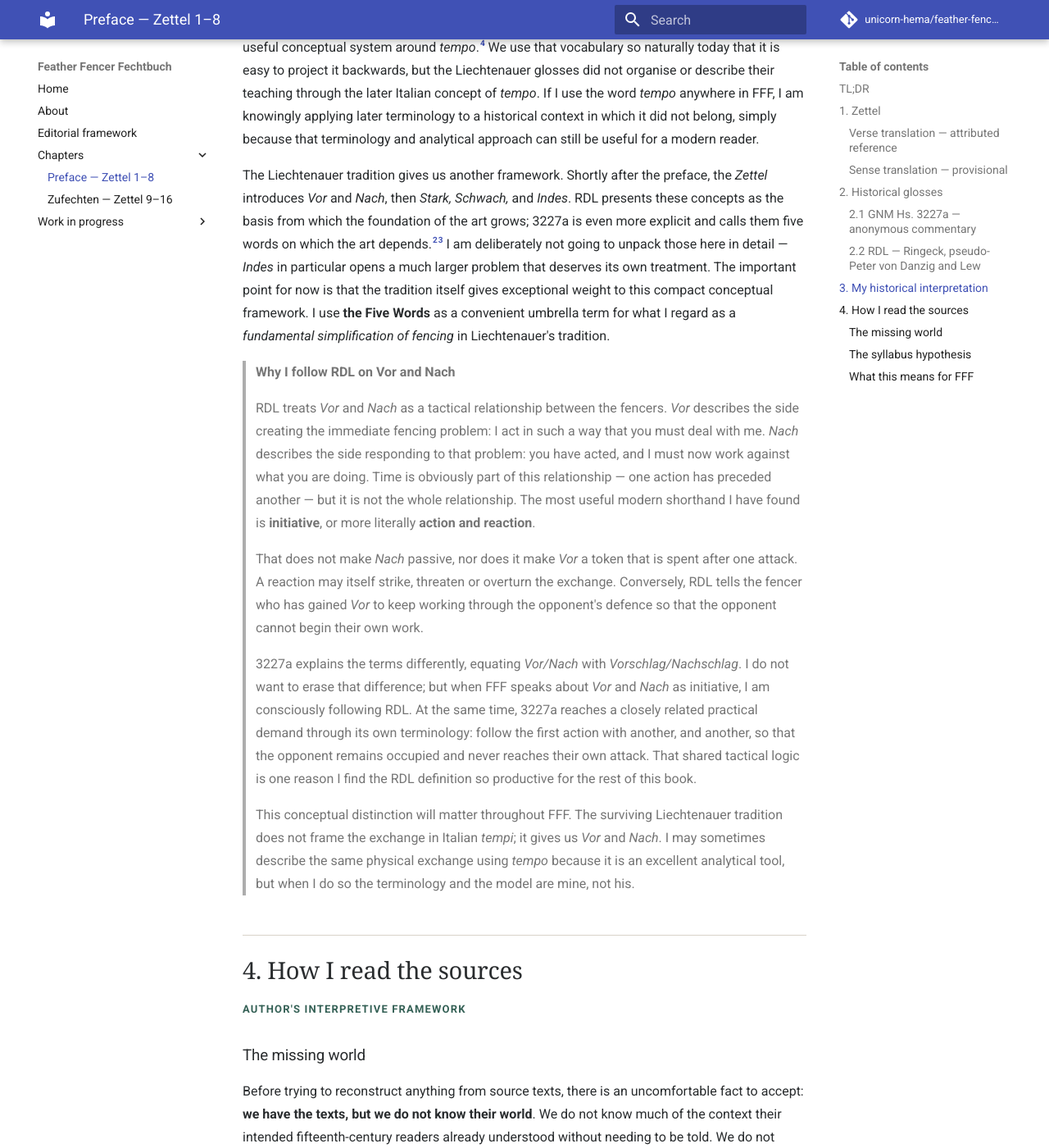
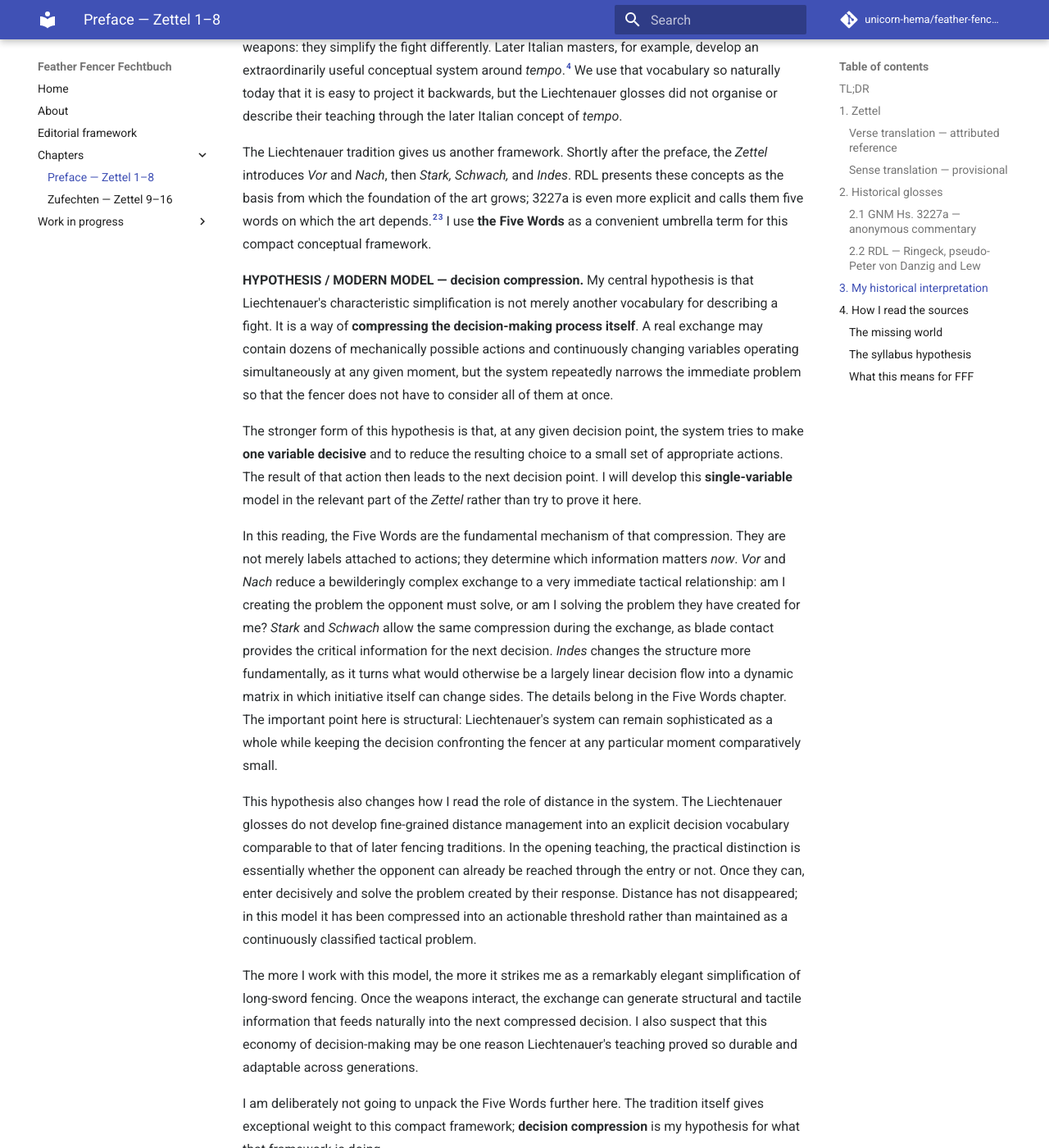
Before and after one commit to unicorn-hema/feather-fencer-fechtbuch, an MkDocs documentation site: the page built from docs/chapters/preface.md, in a window 1280 px wide and 1400 px high, scrolled down 4390 px. Shown: the whole window at 82% size. Built offline with MkDocs 1.6.1 and Material for MkDocs 9.7.7, drawn with Linux system fonts in a browser that asks for light colours; comment, search, counter and statistics services are not loaded; some of the changed text lies outside the part shown.

Commit message:
Revise Preface with decision compression model
Publish the approved complete Preface revision with decision compression as its central interpretive hypothesis.

```diff
--- a/docs/chapters/preface.md
+++ b/docs/chapters/preface.md
@@ -15,7 +15,7 @@ The verses conventionally numbered 1–8 appear to be a general preface to Liech
 
 ## TL;DR
 
-The surviving Liechtenauer tradition does not begin by giving us a catalogue of techniques. It begins by placing fencing within a broader art, and shortly afterwards gives us a small set of concepts through which that art is to be understood: *Vor, Nach, Stark, Schwach,* and *Indes*. I read those concepts as a fundamental simplification of the otherwise overwhelming complexity of sword fighting. In particular, I follow the RDL glosses in reading *Vor* and *Nach* primarily as a relationship of initiative — or, more literally, action and reaction — rather than as an early version of the later Italian concept of *tempo*.
+The surviving Liechtenauer tradition does not present us with a mere catalogue of techniques. It places fencing within a broader art, and shortly afterwards gives us a small set of concepts through which that art is to be understood: *Vor, Nach, Stark, Schwach,* and *Indes*. My central hypothesis is that these **Five Words** are not merely important vocabulary, but the core mechanism of Liechtenauer's distinctive simplification of sword fighting: **decision compression**. Rather than requiring the fencer to consciously manage every relevant variable of an ongoing exchange all at once, the system repeatedly reduces the immediate problem to a small number of tactically useful relationships and actions.
 
 The rest of this chapter is not a reconstruction of verses 1–8, but an explanation of the lens through which FFF will read everything that follows. Two assumptions are particularly important. First, the surviving texts give us only fragments of the world in which this fencing existed; even a technically convincing reconstruction cannot restore context that was never written down. Second, I read the *Zettel* as something like a curriculum map for a “course in the art of fencing according to Master Liechtenauer”, and the glosses as textbooks or teaching commentaries for that course. In that reading, many of the plays are teaching tools rather than literal recipes for complete fights.
 
@@ -95,21 +95,23 @@ RDL also gives a different explicit account of *Vor* and *Nach* from 3227a. If t
 
 <p class="fff-label">Author's reading · the conceptual frame of the art</p>
 
-Fencing is far too complicated to perceive in its entirety while actually doing it. Two people can move forward and backward, change measure, attack, counterattack, defend, bind, disengage, feint, provoke and alter their intentions continuously, while each movement changes the possibilities available to both of them. In reality, everyone is facing the same physical problem with broadly the same set of tools available. Yet the human mind cannot keep up with that problem in its entirety at fighting speed. Historical fencing systems therefore do something more important than merely supply collections of techniques: they decide how to simplify the fight enough for the fencer to comprehend it in real time.
+Fencing is far too complicated to perceive in its entirety while actually doing it. Two people can move forward and backward, change measure, attack, counterattack, defend, bind, disengage, feint, provoke and alter their intentions continuously, while each move changes the possibilities available to both of them. In reality, everyone is facing the same physical problem with broadly the same set of tools available. Yet the human mind cannot keep up with that problem in its entirety at fighting speed. Historical fencing systems therefore do something more important than merely supply collections of actions and techniques: they simplify the fight enough for the fencer to comprehend it in real time.
 
-I think this is one of the most important lenses through which to understand why fencing traditions can look so different while working with the same human bodies and broadly similar weapons: they simplify the fight differently. Later Italian fencing develops an extraordinarily useful conceptual system around *tempo*.[^tempo] We use that vocabulary so naturally today that it is easy to project it backwards, but the Liechtenauer glosses did not organise or describe their teaching through the later Italian concept of *tempo*. If I use the word *tempo* anywhere in FFF, I am knowingly applying later terminology to a historical context in which it did not belong, simply because that terminology and analytical approach can still be useful for a modern reader.
+I think this is one of the most important lenses through which to understand why fencing traditions can look so different while working with the same human bodies and broadly similar weapons: they simplify the fight differently. Later Italian masters, for example, develop an extraordinarily useful conceptual system around *tempo*.[^tempo] We use that vocabulary so naturally today that it is easy to project it backwards, but the Liechtenauer glosses did not organise or describe their teaching through the later Italian concept of *tempo*.
 
-The Liechtenauer tradition gives us another framework. Shortly after the preface, the *Zettel* introduces *Vor* and *Nach*, then *Stark, Schwach,* and *Indes*. RDL presents these concepts as the basis from which the foundation of the art grows; 3227a is even more explicit and calls them five words on which the art depends.[^gloss-3227a][^gloss-rdl] I am deliberately not going to unpack those here in detail — *Indes* in particular opens a much larger problem that deserves its own treatment. The important point for now is that the tradition itself gives exceptional weight to this compact conceptual framework. I use **the Five Words** as a convenient umbrella term for what I regard as a *fundamental simplification of fencing* in Liechtenauer's tradition.
+The Liechtenauer tradition gives us another framework. Shortly after the preface, the *Zettel* introduces *Vor* and *Nach*, then *Stark, Schwach,* and *Indes*. RDL presents these concepts as the basis from which the foundation of the art grows; 3227a is even more explicit and calls them five words on which the art depends.[^gloss-3227a][^gloss-rdl] I use **the Five Words** as a convenient umbrella term for this compact conceptual framework.
 
-> **Why I follow RDL on Vor and Nach**
->
-> RDL treats *Vor* and *Nach* as a tactical relationship between the fencers. *Vor* describes the side creating the immediate fencing problem: I act in such a way that you must deal with me. *Nach* describes the side responding to that problem: you have acted, and I must now work against what you are doing. Time is obviously part of this relationship — one action has preceded another — but it is not the whole relationship. The most useful modern shorthand I have found is **initiative**, or more literally **action and reaction**.
->
-> That does not make *Nach* passive, nor does it make *Vor* a token that is spent after one attack. A reaction may itself strike, threaten or overturn the exchange. Conversely, RDL tells the fencer who has gained *Vor* to keep working through the opponent's defence so that the opponent cannot begin their own work.
->
-> 3227a explains the terms differently, equating *Vor/Nach* with *Vorschlag/Nachschlag*. I do not want to erase that difference; but when FFF speaks about *Vor* and *Nach* as initiative, I am consciously following RDL. At the same time, 3227a reaches a closely related practical demand through its own terminology: follow the first action with another, and another, so that the opponent remains occupied and never reaches their own attack. That shared tactical logic is one reason I find the RDL definition so productive for the rest of this book.
->
-> This conceptual distinction will matter throughout FFF. The surviving Liechtenauer tradition does not frame the exchange in Italian *tempi*; it gives us *Vor* and *Nach*. I may sometimes describe the same physical exchange using *tempo* because it is an excellent analytical tool, but when I do so the terminology and the model are mine, not his.
+**HYPOTHESIS / MODERN MODEL — decision compression.** My central hypothesis is that Liechtenauer's characteristic simplification is not merely another vocabulary for describing a fight. It is a way of **compressing the decision-making process itself**. A real exchange may contain dozens of mechanically possible actions and continuously changing variables operating simultaneously at any given moment, but the system repeatedly narrows the immediate problem so that the fencer does not have to consider all of them at once.
+
+The stronger form of this hypothesis is that, at any given decision point, the system tries to make **one variable decisive** and to reduce the resulting choice to a small set of appropriate actions. The result of that action then leads to the next decision point. I will develop this **single-variable** model in the relevant part of the *Zettel* rather than try to prove it here.
+
+In this reading, the Five Words are the fundamental mechanism of that compression. They are not merely labels attached to actions; they determine which information matters *now*. *Vor* and *Nach* reduce a bewilderingly complex exchange to a very immediate tactical relationship: am I creating the problem the opponent must solve, or am I solving the problem they have created for me? *Stark* and *Schwach* allow the same compression during the exchange, as blade contact provides the critical information for the next decision. *Indes* changes the structure more fundamentally, as it turns what would otherwise be a largely linear decision flow into a dynamic matrix in which initiative itself can change sides. The details belong in the Five Words chapter. The important point here is structural: Liechtenauer's system can remain sophisticated as a whole while keeping the decision confronting the fencer at any particular moment comparatively small.
+
+This hypothesis also changes how I read the role of distance in the system. The Liechtenauer glosses do not develop fine-grained distance management into an explicit decision vocabulary comparable to that of later fencing traditions. In the opening teaching, the practical distinction is essentially whether the opponent can already be reached through the entry or not. Once they can, enter decisively and solve the problem created by their response. Distance has not disappeared; in this model it has been compressed into an actionable threshold rather than maintained as a continuously classified tactical problem.
+
+The more I work with this model, the more it strikes me as a remarkably elegant simplification of long-sword fencing. Once the weapons interact, the exchange can generate structural and tactile information that feeds naturally into the next compressed decision. I also suspect that this economy of decision-making may be one reason Liechtenauer's teaching proved so durable and adaptable across generations.
+
+I am deliberately not going to unpack the Five Words further here. The tradition itself gives exceptional weight to this compact framework; **decision compression** is my hypothesis for what that framework is doing.
 
 ## 4. How I read the sources
 
@@ -119,7 +121,7 @@ The Liechtenauer tradition gives us another framework. Shortly after the preface
 
 Before trying to reconstruct anything from source texts, there is an uncomfortable fact to accept: **we have the texts, but we do not know their world**. We do not know much of the context their intended fifteenth-century readers already understood without needing to be told. We do not know what was demonstrated physically yet never written down. We often do not know the exact social context in which a particular play or approach was expected to be used, how those contexts changed over time, or how much the practice of one generation differed from that of another. The sources themselves tell us that something is missing: 3227a privileges demonstration and practice over words alone, while the RDL glosses address readers who are already expected to know how to fence.[^gloss-3227a][^gloss-rdl]
 
-Occasionally the darkness opens for a moment. A Prague ordinance from 1597 regulates public *Fechtschulen* on Sundays and religious holidays and describes the practice in the context of exercise for the young. That is an extraordinary glimpse of a living fencing culture, with events potentially occurring several times a week, public and socially embedded enough to require civic regulation.[^prague-1597] But it is one glimpse, from one city, at one particular time. It cannot tell us what Prague looked like a century earlier, let alone what a different city looked like.
+Occasionally the darkness opens for a moment. A Prague ordinance from 1597 regulates public *Fechtschulen* on Sundays and religious holidays and describes the practice in the context of exercise for the young. That is an extraordinary glimpse of a living fencing culture, with events potentially occurring several times a week.[^prague-1597] But it is one glimpse, from one city, at one particular time. It cannot tell us what Prague looked like a century earlier, let alone what a different city looked like.
 
 Worse, even some very basic questions remain unsettled. Modern scholarship still argues over the dating of 3227a, the period in which Liechtenauer himself lived, and what kind of continuity — or discontinuity — connects the earliest surviving material to the later manuscript cluster. Maciej Talaga's recent work is valuable to me here less for the particular chronology he proposes than for what the debate itself demonstrates: even the basic history of how this knowledge reached us is only partially reconstructed from incomplete evidence.[^talaga-2026]
 
```
